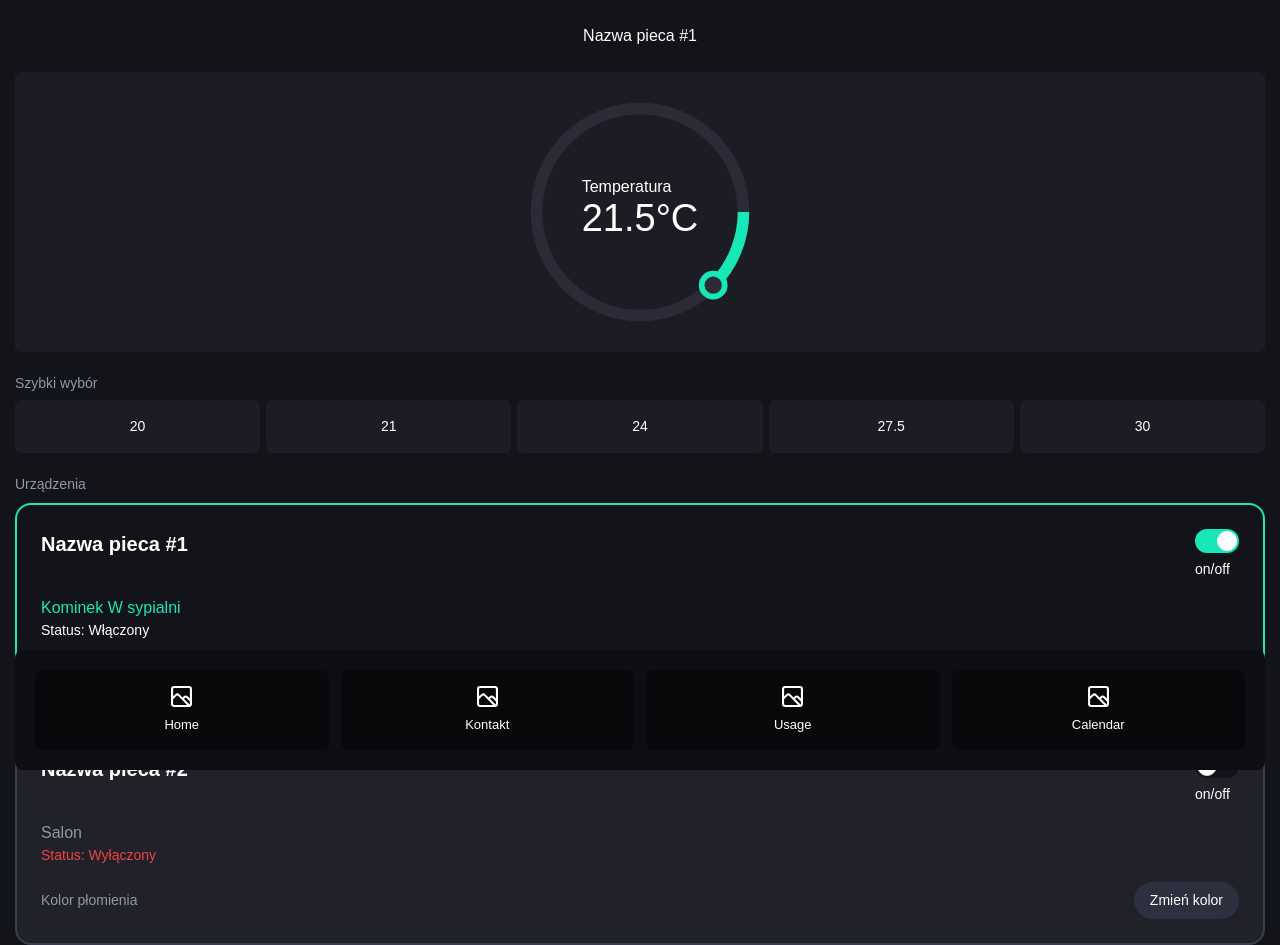
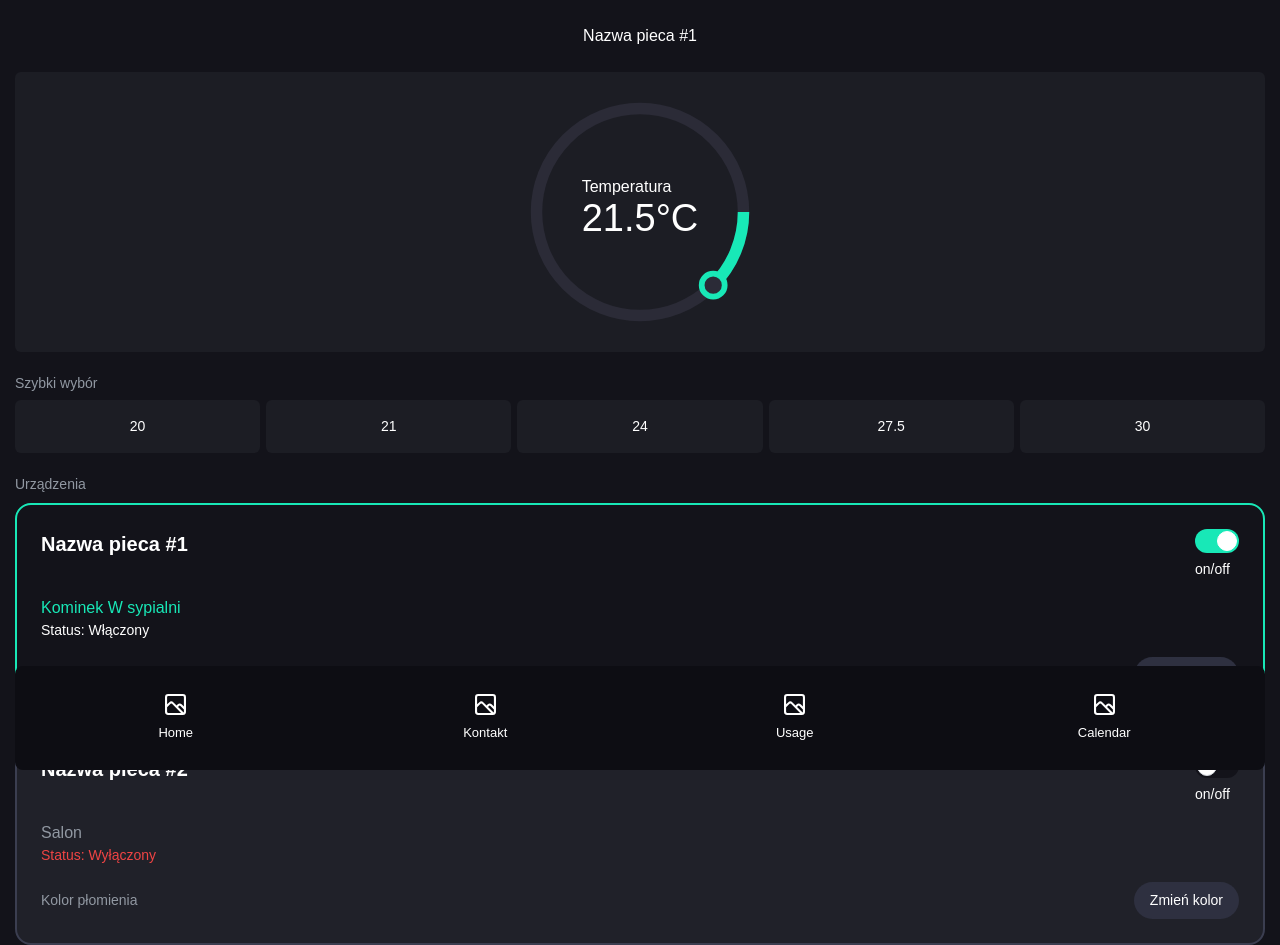
Before and after one commit to seewruuk/kominek-frontend, a Next.js app: page / in a window 1280 px wide. Built offline with nearby package versions, Linux system fonts and the light colour scheme; a web font is replaced by a local one.

Commit message:
power usage update 2

```diff
--- a/components/Navigation/Navigation.js
+++ b/components/Navigation/Navigation.js
@@ -29,11 +29,11 @@ export default function Navigation() {
 
     return (
         <div className={"fixed bottom-[30px] w-screen"}>
-            <div className={"bg-[#0D0D13] mx-[15px] flex justify-between px-5 py-5 rounded-lg gap-3"}>
+            <div className={"bg-[#0D0D13] mx-[15px] flex justify-between p-3 rounded-lg gap-3"}>
                 {
                     collection.map((item, index) => {
                         return (
-                            <Link href={item.href} className={"flex flex-col gap-2 justify-center items-center bg-[#09090C] px-5 py-4 rounded-lg flex-1 hover:bg-accentColor transition-all group"}>
+                            <Link href={item.href} className={"flex flex-col gap-2 justify-center items-center  px-5 py-4 rounded-lg flex-1 hover:bg-[#09090C] transition-all"}>
                                 <Image src={item.icon} alt={item.title} width={21} height={21} className={""}/>
                                 <span className={"text-[13px]"}>{item.title}</span>
                             </Link>
```
